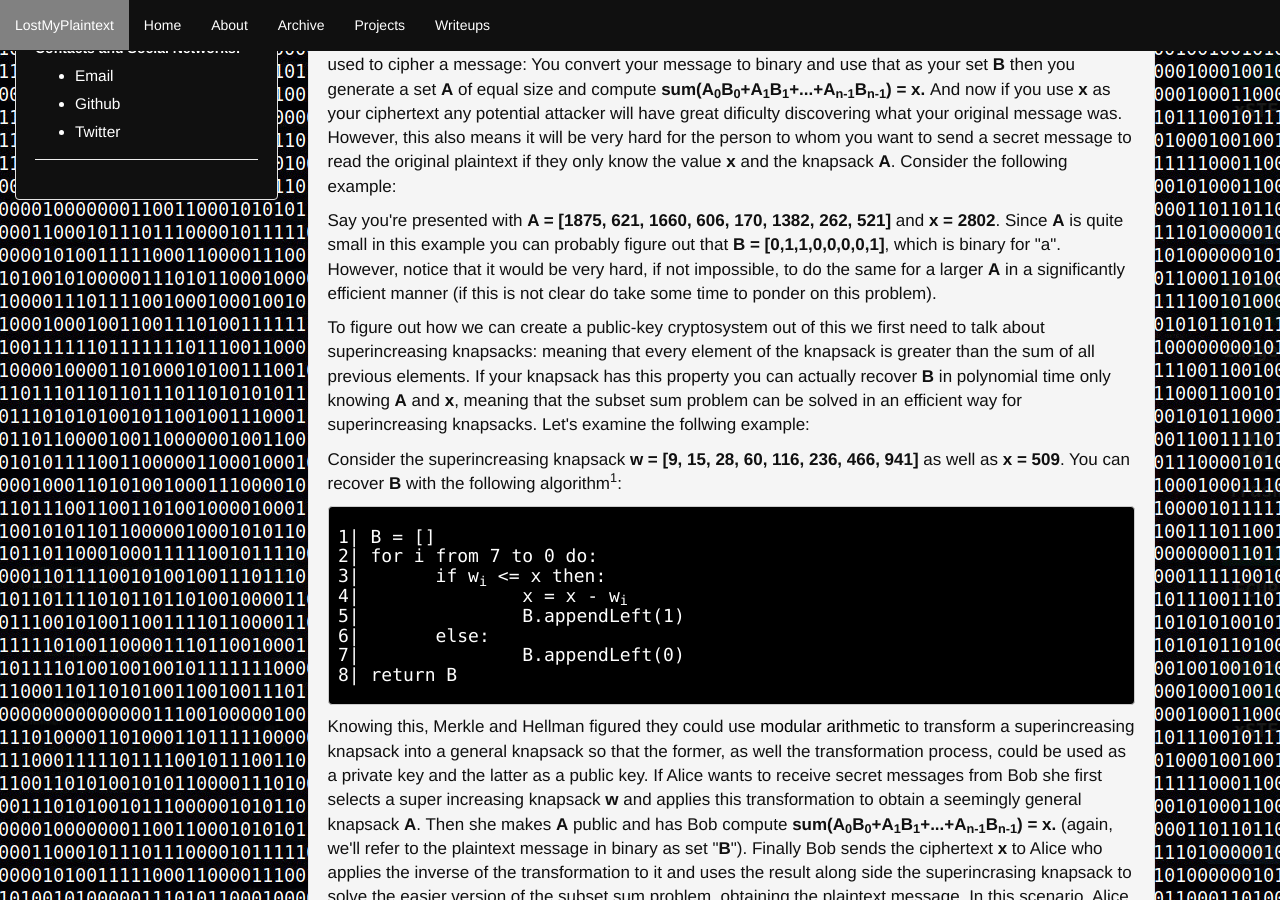
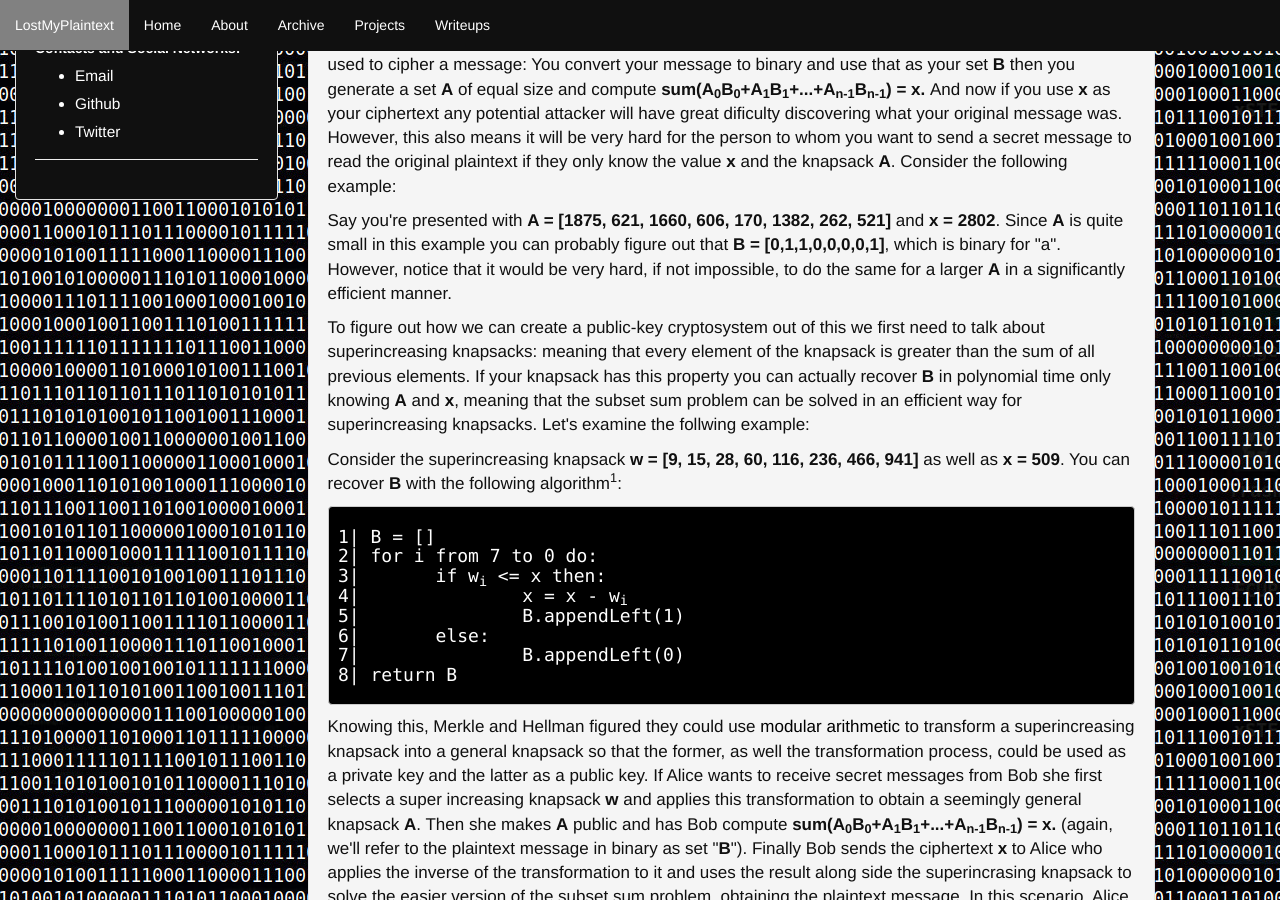
Before and after one commit to 0xA2/0xA2.github.io, a Jekyll site: the page built from _posts/2020-04-30-Merkle-Hellman-Knapsack-and-LLL.markdown, in a window 1280 px wide and 900 px high, scrolled down 694 px. Built offline with Jekyll 4.4.1, drawn with Linux system fonts in a browser that asks for light colours.

Commit message:
Update 2020-04-30-Merkle-Hellman-Knapsack-and-LLL.markdown

```diff
--- a/_posts/2020-04-30-Merkle-Hellman-Knapsack-and-LLL.markdown
+++ b/_posts/2020-04-30-Merkle-Hellman-Knapsack-and-LLL.markdown
@@ -25,7 +25,7 @@ categories: "Project"
 <p>Say you have a set (or knapsack) <b>A</b> of <b>n</b> seemingly random integers and some other integer <b>x</b> that is not in set <b>A</b>. Assuming it is possible, find a combination of elements of <b>A</b> that sum up to <b>x</b>. Or to put it in a more interesting way: assuming it is possible, find a set <b>B</b>, also of size <b>n</b>, where <b>B<sub>i</sub></b> &#8712; {0,1}, such that <b>sum(A<sub>0</sub>B<sub>0</sub>+A<sub>1</sub>B<sub>1</sub>+...+A<sub>n-1</sub>B<sub>n-1</sub>) = x. </b></p>
 <p>When you think of this problem considering the second description you might get an idea of how it could be used to cipher a message: You convert your message to binary and use that as your set <b>B</b> then you generate a set <b>A</b> of equal size and compute <b>sum(A<sub>0</sub>B<sub>0</sub>+A<sub>1</sub>B<sub>1</sub>+...+A<sub>n-1</sub>B<sub>n-1</sub>) = x. </b> And now if you use <b>x</b> as your ciphertext any potential attacker will have great dificulty discovering what your original message was. However, this also means it will be very hard for the person to whom you want to send a secret message to read the original plaintext if they only know the value <b>x</b> and the knapsack <b>A</b>. Consider the following example:</p>
 
-<p>Say you're presented with <b>A = [1875, 621, 1660, 606, 170, 1382, 262, 521]</b> and <b>x = 2802</b>. Since <b>A</b> is quite small in this example you can probably figure out that <b>B = [0,1,1,0,0,0,0,1]</b>, which is binary for "a". However, notice that it would be very hard, if not impossible, to do the same for a larger <b>A</b> in a significantly efficient manner (if this is not clear do take some time to ponder on this problem).</p>
+<p>Say you're presented with <b>A = [1875, 621, 1660, 606, 170, 1382, 262, 521]</b> and <b>x = 2802</b>. Since <b>A</b> is quite small in this example you can probably figure out that <b>B = [0,1,1,0,0,0,0,1]</b>, which is binary for "a". However, notice that it would be very hard, if not impossible, to do the same for a larger <b>A</b> in a significantly efficient manner.</p>
 
 <p>To figure out how we can create a public-key cryptosystem out of this we first need to talk about superincreasing knapsacks: meaning that every element of the knapsack is greater than the sum of all previous elements. If your knapsack has this property you can actually recover <b>B</b> in polynomial time only knowing <b>A</b> and <b>x</b>, meaning that the subset sum problem can be solved in an efficient way for superincreasing knapsacks. Let's examine the follwing example:</p>
 
```
